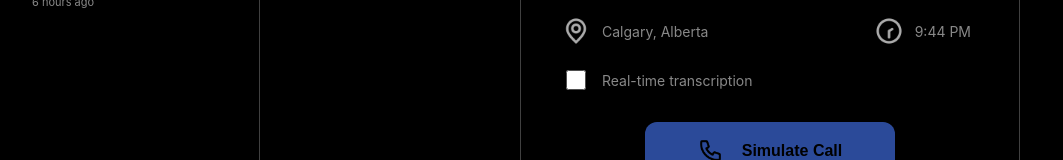
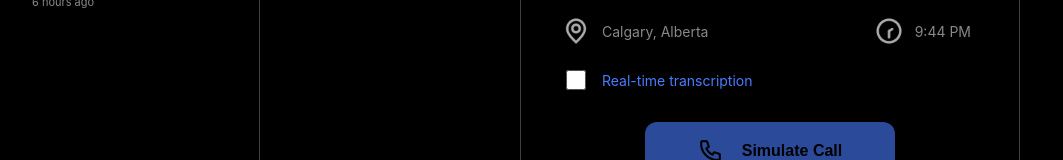
Before and after one commit to JeeyaSomaiya/911-simulation-system, a React (Create React App) app in the folder frontend/: page /new-call in a window 1280 px wide. In both pictures the pointer is over the label "Real-time transcription". Shown: the part 340-500 px from the top of the page, without its empty margins (0-1063 px from the left). Built offline with nearby package versions, Linux system fonts and the light colour scheme.

Commit message:
hover effect on real time transcription

```diff
--- a/frontend/src/components/styles/scenario-selector.css
+++ b/frontend/src/components/styles/scenario-selector.css
@@ -131,6 +131,10 @@
   margin-left: 5px;
 }
 
+.checkbox-container:hover {
+  color: var(--accent-blue)
+}
+
 .checkbox-container input[type="checkbox"] {
   width: 20px;
   height: 20px;
```
